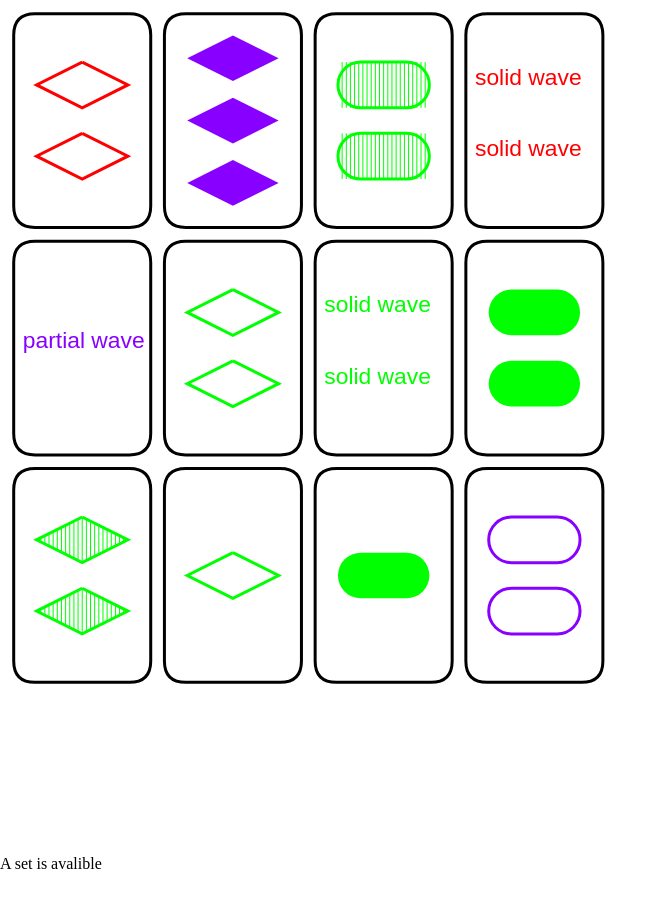
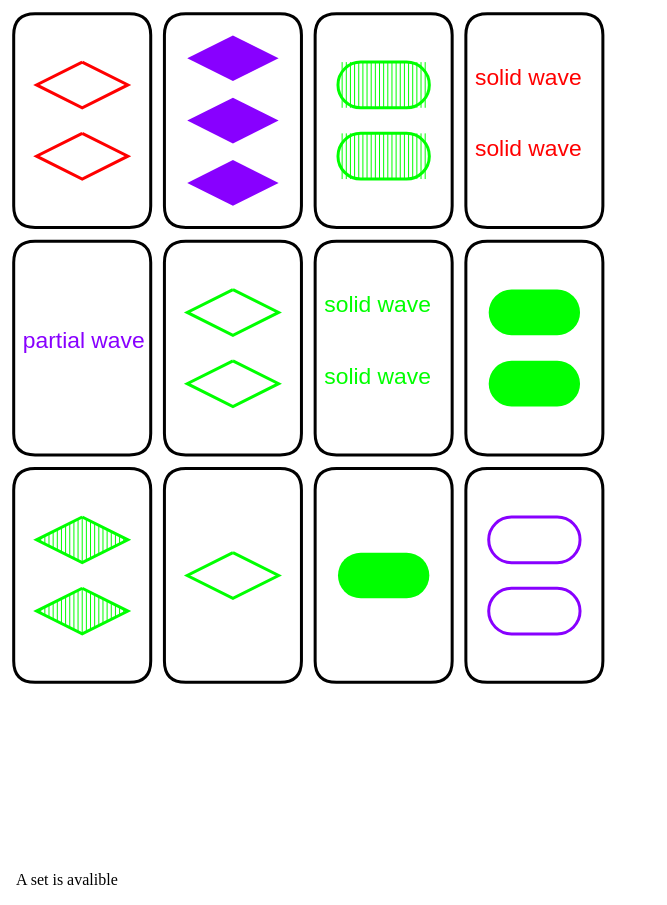
Before and after one commit to RagingRoosevelt/RagingRoosevelt.github.io, a Jekyll site: the page utilities/Set/index.html, which Jekyll copies as it is, in a window 1280 px wide. Shown: the whole page, without its empty margins (0-667 px from the left). Built offline with Jekyll 4.4.1, drawn with Linux system fonts in a browser that asks for light colours.

Commit message:
Set: layout tweak for status

```diff
--- a/utilities/Set/script/master.js
+++ b/utilities/Set/script/master.js
@@ -101,7 +101,7 @@ function drawBoard() {
         }
     }
 
-    $("#div_status").html("A set is " + (isSetAvalible() ? "" : "not ") + "avalible");
+    $("#div_status").html("<p id=\"status\">A set is " + (isSetAvalible() ? "" : "not ") + "avalible</p>");
 }
 
 function refillBoard() {
--- a/utilities/Set/style/master.css
+++ b/utilities/Set/style/master.css
@@ -18,8 +18,9 @@ html, body {
 #div_setup, #div_rules {
     display: none;
 }
-#div_rulesContent {
+#div_rulesContent, #status {
     padding: 1em;
+    margin: 0;
 }
 #div_board {
     width: 100%;
```
